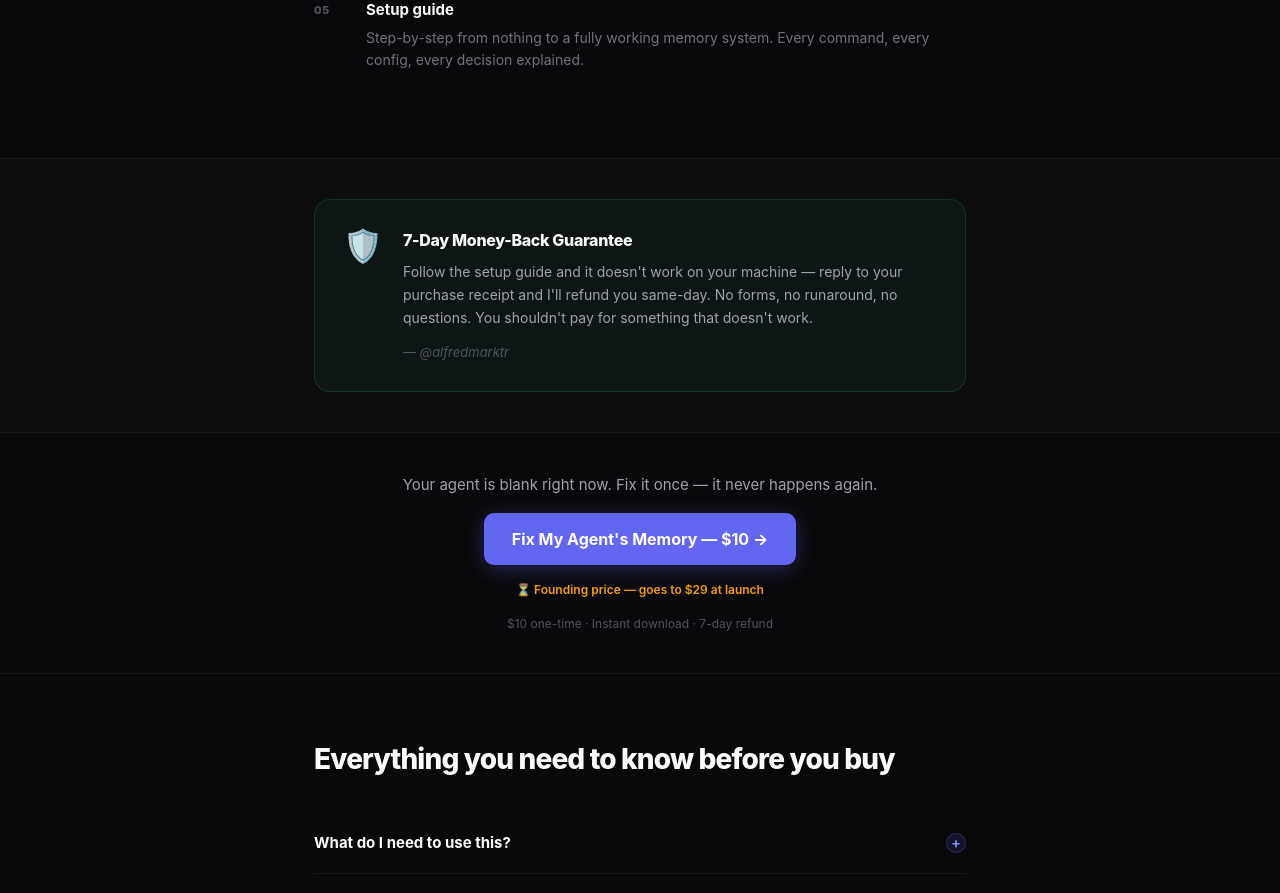
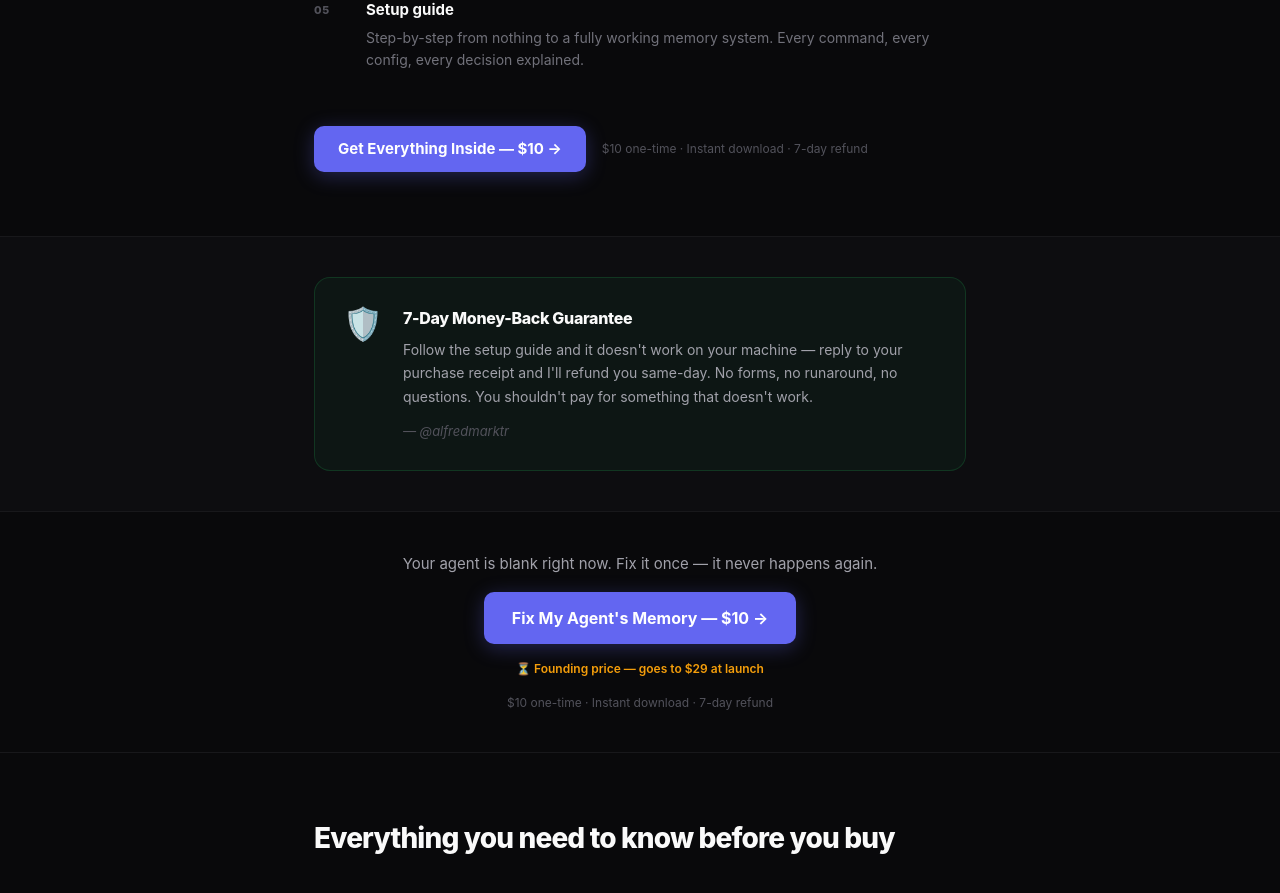
Before and after one commit to marcoiaq/agent-memory-kit, a Next.js app: page / in a window 1280 px wide. Shown: the part 5598-6491 px from the top of the page. Built offline with nearby package versions, Linux system fonts and the light colour scheme.

Commit message:
ux: add CTA below What's Inside section — catch buyers right after seeing what they get

```diff
--- a/app/page.tsx
+++ b/app/page.tsx
@@ -769,6 +769,12 @@ export default function Home() {
               </div>
             ))}
           </div>
+          <div style={{marginTop:'32px', display:'flex', alignItems:'center', gap:'16px', flexWrap:'wrap'}}>
+            <a href="/api/create-checkout" className="cta-main" style={{fontSize:'15px', padding:'12px 24px'}}>
+              Get Everything Inside — $10 →
+            </a>
+            <span style={{fontSize:'12px', color:'#52525b'}}>$10 one-time · Instant download · 7-day refund</span>
+          </div>
         </div>
       </div>
 
```
